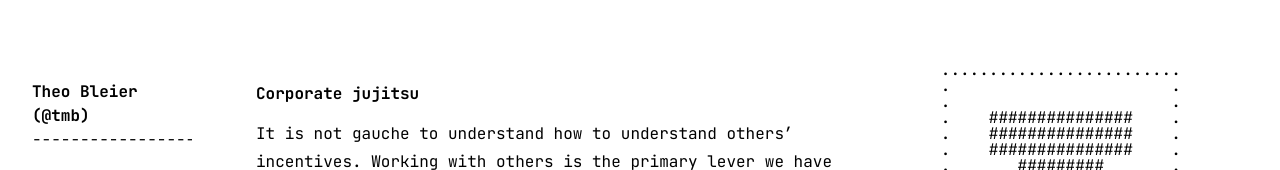
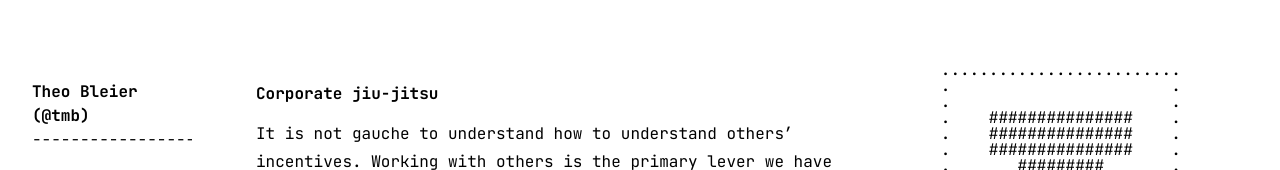
Before and after one commit to tmb/site, a Next.js app: page /reading in a window 1280 px wide. Shown: the top 170 px of the page. Built offline with nearby package versions, Linux system fonts and the light colour scheme.

Commit message:
Fix spelling

```diff
--- a/src/app/reading/page.tsx
+++ b/src/app/reading/page.tsx
@@ -12,7 +12,7 @@ interface Section {
 
 const sections: Section[] = [
   {
-    title: 'Corporate jujitsu',
+    title: 'Corporate jiu-jitsu',
     notes: [
       'It is not gauche to understand how to understand others’ incentives. Working with others is the primary lever we have to accomplish hard things; we should strive to be good at it.',
     ],
@@ -175,7 +175,10 @@ const sections: Section[] = [
 // Last name of the (first) author, used to sort sections alphabetically.
 // Strips parentheticals ("(rands)") and takes the first of multiple authors.
 function lastName(author: string): string {
-  const primary = author.split(/\s+and\s+/)[0].replace(/\s*\([^)]*\)/g, '').trim()
+  const primary = author
+    .split(/\s+and\s+/)[0]
+    .replace(/\s*\([^)]*\)/g, '')
+    .trim()
   const parts = primary.split(/\s+/)
   return parts[parts.length - 1].toLowerCase()
 }
@@ -209,7 +212,9 @@ export default function Reading() {
           ))}
           <ul className="flex flex-col">
             {[...section.posts]
-              .sort((a, b) => lastName(a.author).localeCompare(lastName(b.author)))
+              .sort((a, b) =>
+                lastName(a.author).localeCompare(lastName(b.author)),
+              )
               .map((post) => (
                 <PostItem key={post.title} {...post} />
               ))}
```
